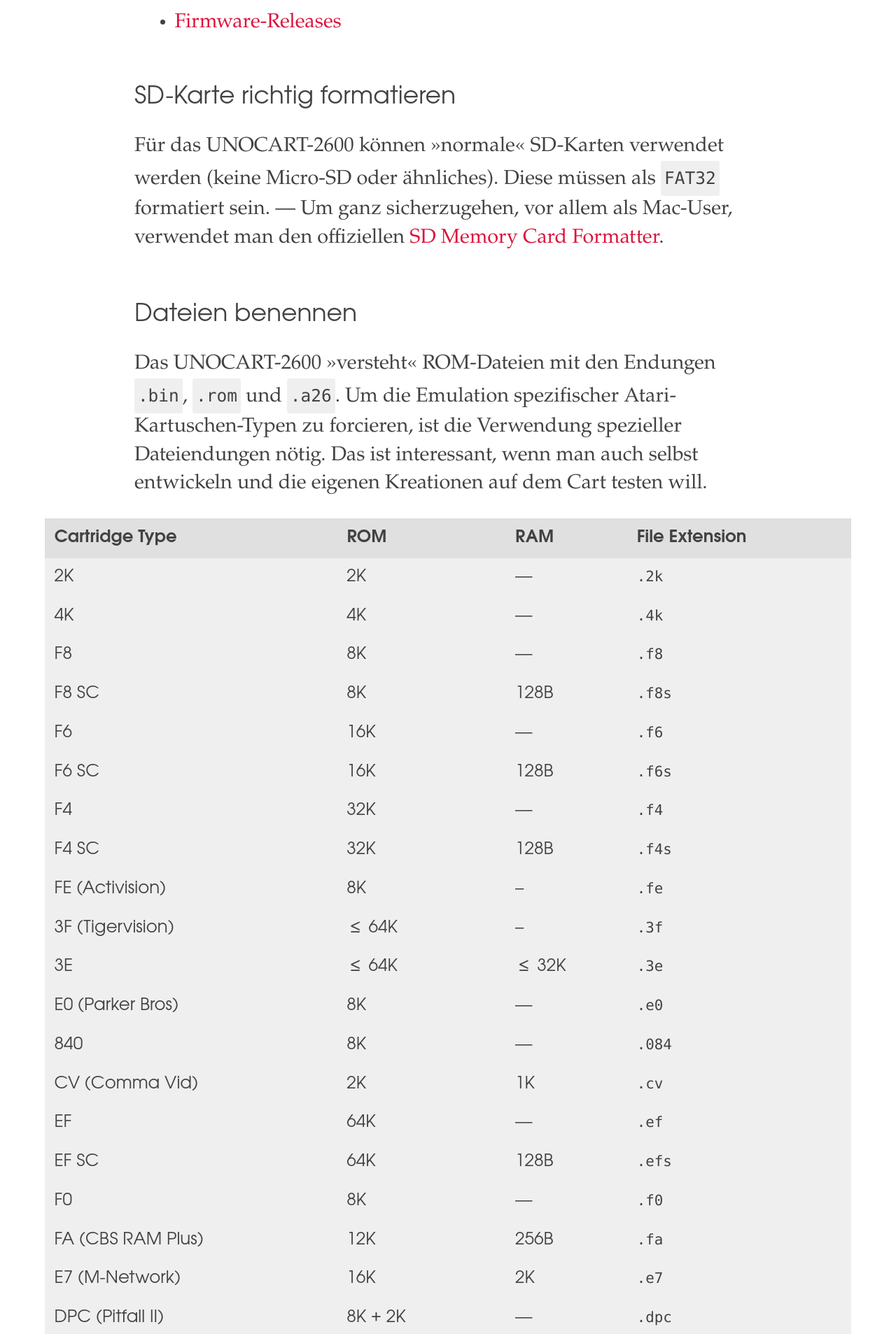
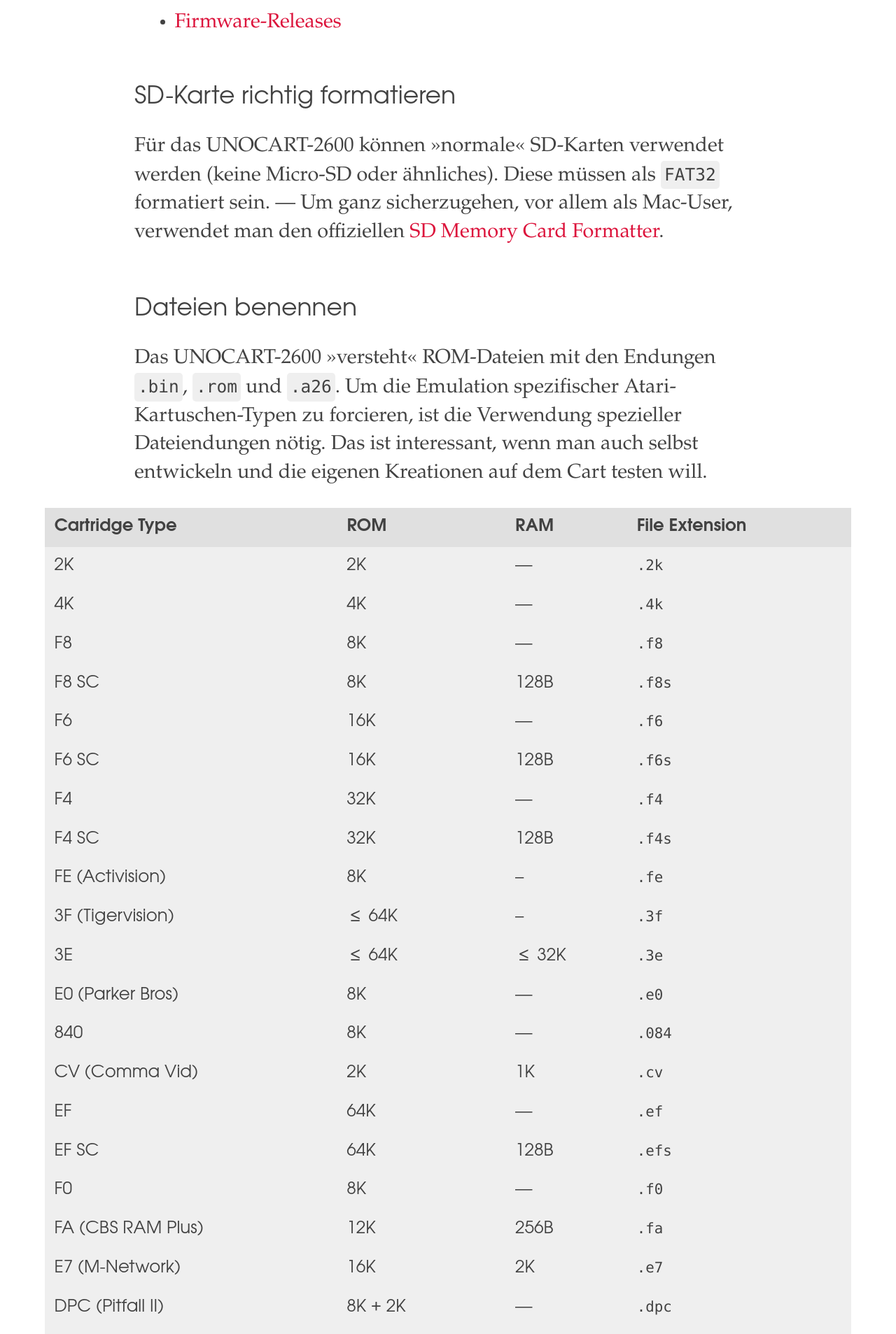
Before and after one commit to marc2o/marc2o.github.io, a Jekyll site: the page built from _posts/2021-07-16-UNOCART-2600.md, in a window 1280 px wide. Shown: the part 2489-4396 px from the top of the page at 70% size. Built offline with Jekyll 4.4.1, drawn with Linux system fonts in a browser that asks for light colours.

Commit message:
Update article.css

```diff
--- a/assets/css/article.css
+++ b/assets/css/article.css
@@ -149,8 +149,8 @@
 ul code {
     display: inline-block;
     overflow-wrap: anywhere;
-    padding: 0.2em;
-    border-radius: 0.125em;
+    padding: 0 0.2em;
+    border-radius: 0.2em;
     background-color: var(--fill-color);
 }
 
```
